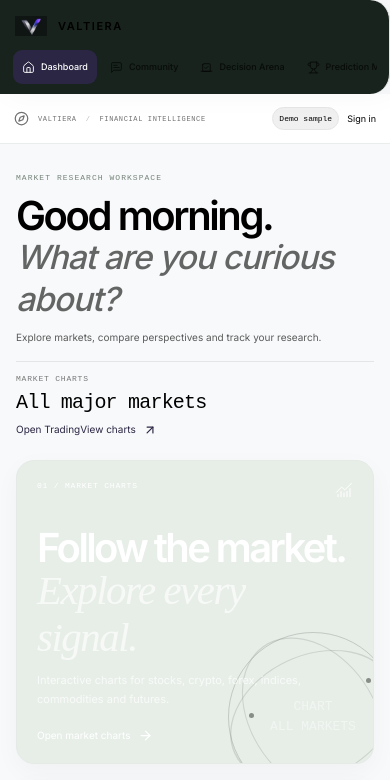
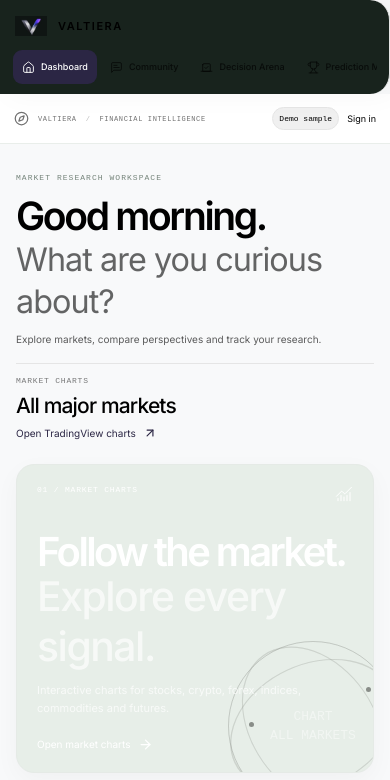
Before and after one commit to kardking3210/VALTIERA, a Next.js app: page /app in a window 390 px wide. Shown: the top 780 px of the page. Built offline with nearby package versions, Linux system fonts and the light colour scheme; no server answers.

Commit message:
Apply Halo-inspired visual redesign across VALTIERA

```diff
--- a/app/app/app-theme.css
+++ b/app/app/app-theme.css
@@ -10,6 +10,7 @@
   background: #f5f5f5;
   color: #000;
   font-family: "TT Norms Pro", Inter, "Helvetica Neue", Arial, sans-serif;
+  overflow-x: clip;
 }
 
 .terminal-sidebar {
@@ -80,7 +81,7 @@
 .terminal-user>b { border: 1px solid #e5e5e5; border-radius: 999px; background: #f0f0f0; color: #000; }
 .terminal-user>b[data-credit-balance] { color: #2b2644; }
 .terminal-user>a { color: #000; }
-.terminal-content { max-width: 1600px; }
+.terminal-content { max-width: 1600px; min-width: 0; }
 .terminal-kicker { color: rgba(0,0,0,.52); }
 .terminal-heading h1,
 .terminal-heading h1 em,
@@ -89,8 +90,11 @@
 .prediction-main>h1,
 .research-hero-panel h2,
 .academy-banner h2 { font-family: "TT Norms Pro", Inter, "Helvetica Neue", Arial, sans-serif; }
-.terminal-heading h1 { color: #000; letter-spacing: -.065em; }
-.terminal-heading h1 em { color: rgba(0,0,0,.6); }
+.terminal-heading h1 { max-width: 100%; color: #000; letter-spacing: -.065em; overflow-wrap: anywhere; }
+.terminal-heading h1 em { color: rgba(0,0,0,.6); font-family: inherit; font-style: normal; font-weight: 400; white-space: normal; overflow-wrap: anywhere; }
+.terminal h1 em,
+.terminal h2 em,
+.terminal h3 em { font-style: normal; font-family: inherit; }
 .terminal-heading p { color: rgba(0,0,0,.64); }
 .heading-aside { border-color: #e5e5e5; }
 .heading-aside span,
@@ -174,7 +178,9 @@
 .app-feature p,
 .app-feature .feature-label,
 .app-feature .feature-link { color: #fff; }
-.app-feature h2 em { opacity: .68; }
+.app-feature h2 em { opacity: .68; font-style: normal !important; font-family: "TT Norms Pro", Inter, "Helvetica Neue", Arial, sans-serif !important; }
+.app-feature h2,
+.app-feature h2 em { max-width: 100%; white-space: normal; overflow-wrap: anywhere; font-style: normal; }
 .app-feature p { opacity: .72; }
 .app-feature .feature-graphic { opacity: .45; }
 .app-feature:hover,
@@ -378,6 +384,18 @@
   .terminal-sidebar nav a svg { width: 13px; height: 13px; }
   .terminal-topbar { position: sticky; top: 81px; }
   .terminal-content { padding: 24px 16px 50px; }
+  .terminal-heading h1 { font-size: clamp(31px, 10vw, 40px); line-height: 1.04; }
+  .heading-aside>b { font-family: "TT Norms Pro", Inter, "Helvetica Neue", Arial, sans-serif; font-size: 21px; }
+  .dashboard-top-grid,
+  .bottom-panels,
+  .dashboard-social-grid,
+  .arena-grid,
+  .market-footer-grid,
+  .detail-grid,
+  .community-layout { grid-template-columns: minmax(0, 1fr); }
+  .dashboard-top-grid>* ,
+  .bottom-panels>* ,
+  .dashboard-social-grid>* { min-width: 0; }
 }
 @media (prefers-reduced-motion: reduce) {
   .terminal *, .terminal *::before, .terminal *::after { scroll-behavior: auto !important; animation-duration: .01ms !important; animation-iteration-count: 1 !important; transition-duration: .01ms !important; }
```
